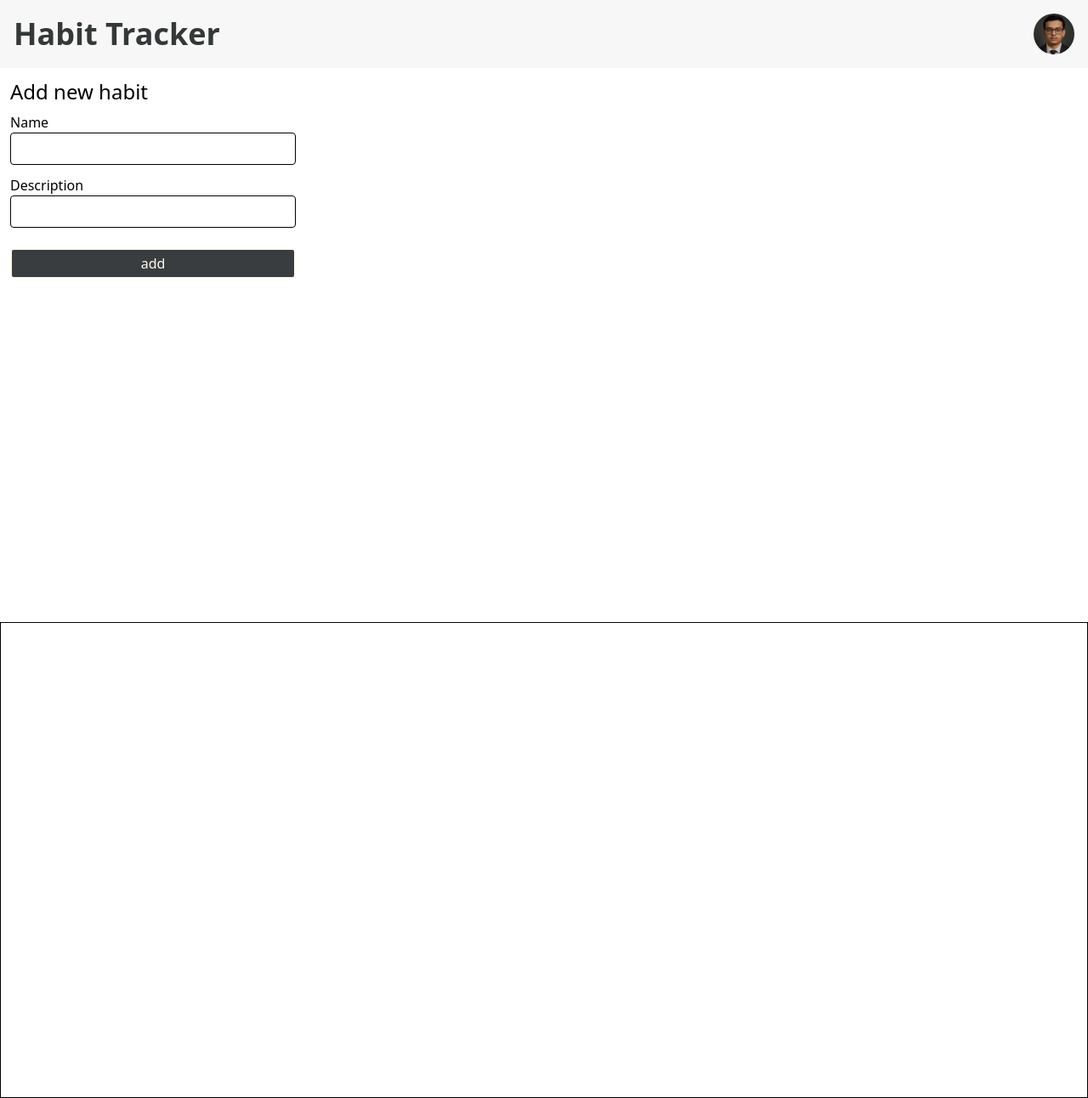
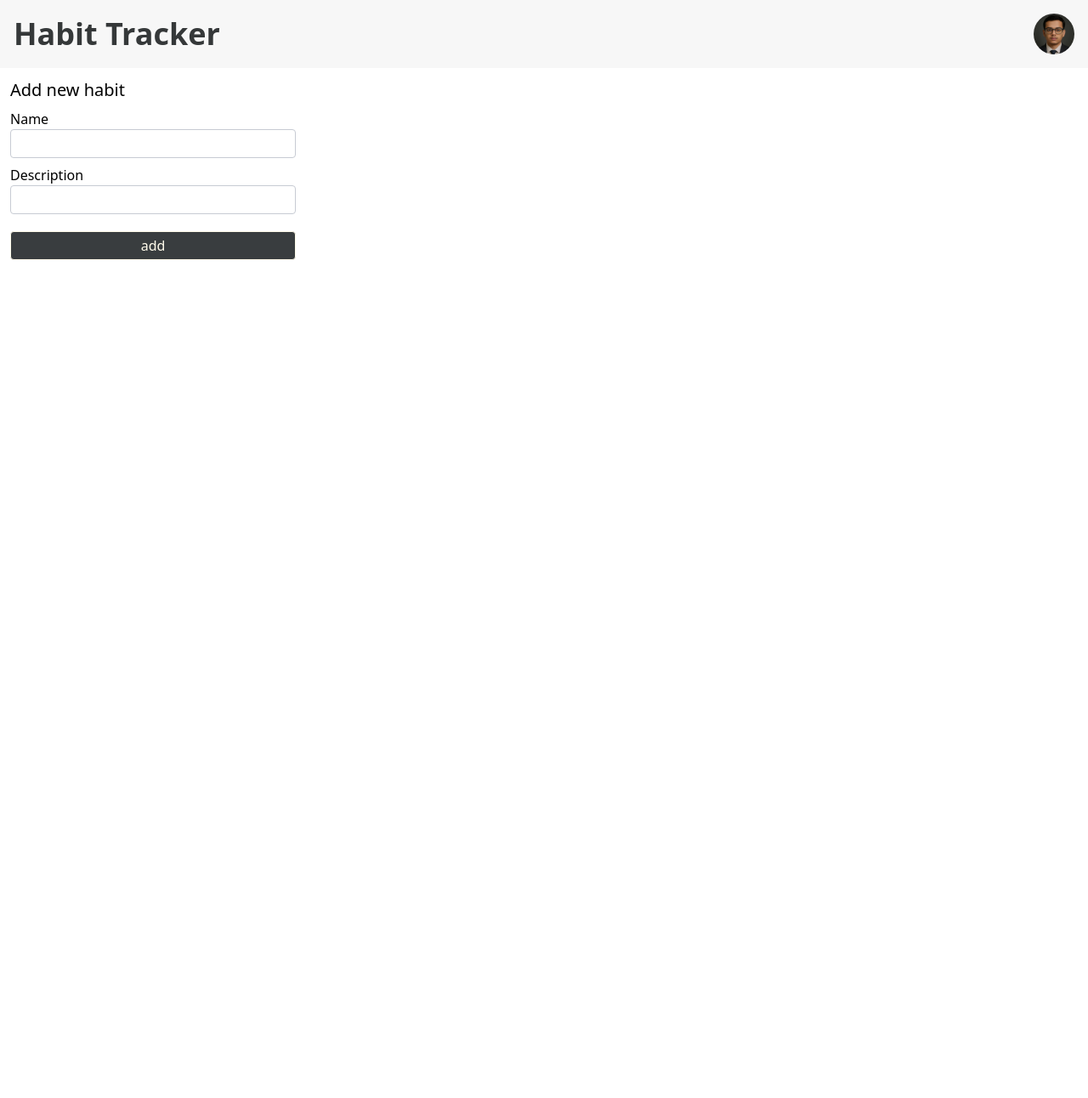
Before and after one commit to Harshwardhan9999/Habit-Tracker, a React (Vite) app: page / in a window 1280 px wide. Shown: the whole page at 85% size. After the commit the page ends 800 px from the top, so only its background shows below. Built offline with nearby package versions, Linux system fonts and the light colour scheme.

Commit message:
added blur bg with a centered dialog box for editing and saving the habit.

```diff
--- a/src/App.css
+++ b/src/App.css
@@ -5,9 +5,9 @@
 }
 
 .form-label {
-  /* @apply ; */
+  @apply font-light;
 }
 
 .form-input {
-  @apply border text-xl px-3 py-1 mb-3 rounded;
+  @apply border border-[rgb(199,203,211)] mb-2 w-full text-[16px] px-3 py-1 rounded;
 }
--- a/src/App.jsx
+++ b/src/App.jsx
@@ -65,16 +65,17 @@ function App() {
           deleteHabit={deleteHabit}
         />
       </div>
-      <div className="flex justify-center border items-center min-h-[70vh]">
-        {viewedHabit && (
+      {viewedHabit && (
+        <div className="fixed inset-0 flex justify-around items-center z-50 backdrop-blur-sm  bg-[rgba(0,0,0,0.2)]">
           <HabitCard
             id={viewedHabit.id}
             saveCard={saveCard}
             HabitName={viewedHabit.name}
             Description={viewedHabit.description}
+            onCancel={() => setViewedHabit(null)}
           />
-        )}
-      </div>
+        </div>
+      )}
     </>
   );
 }
--- a/src/components/CompletedHabitList.jsx
+++ b/src/components/CompletedHabitList.jsx
@@ -4,7 +4,7 @@ import Habit from './Habit';
 const CompletedHabitList = ({habits, toggleComplete, deleteHabit, viewHabit}) => {
   return (
     <ul className="mt-3 w-[360px] h-[80vh] overflow-auto">
-      {habits.length > 0 && <h1 className="text-2xl mt-1 mb-4">Completed Habits</h1>}
+      {habits.length > 0 && <h1 className="text-xl font-normal mt-1 mb-4">Completed Habits</h1>}
       {habits
         .filter((h) => h.isCompleted)
         .map((habit) => (
--- a/src/components/Habit.jsx
+++ b/src/components/Habit.jsx
@@ -20,7 +20,7 @@ const Habit = ({habit, toggleComplete, deleteHabit, viewHabit}) => {
   }
 
   return (
-    <div onClick={viewH} className="w-[360px] cursor-pointer relative flex items-center border h-fit mb-2 rounded-xl pr-3 py-1 list-none">
+    <div className="w-[360px] cursor-pointer relative flex items-center border h-fit mb-2 rounded-xl pr-3 py-1 list-none">
       <button onClick={toggle}>
         <TiTick
           size={"1.5rem"}
@@ -28,11 +28,11 @@ const Habit = ({habit, toggleComplete, deleteHabit, viewHabit}) => {
           className="m-3 border-2 rounded-3xl cursor-pointer"
         />
       </button>
-      <div>
+      <div onClick={viewH} className='w-full'>
         <h2 className="text-xl">{habit.name}</h2>
         <p className="leading-4 mt-1 ">{habit.description}</p>
       </div>
-      <button onClick={deleteH} className='absolute right-0'>
+      <button onClick={deleteH} className="absolute w-[48px] right-0">
         <MdDeleteForever
           size={"1.5rem"}
           color="#393D3F"
--- a/src/components/HabitCard.jsx
+++ b/src/components/HabitCard.jsx
@@ -5,17 +5,13 @@ import { useState } from 'react';
 
 
 
-const HabitCard = ({id, HabitName, Description, saveCard}) => {
+const HabitCard = ({id, HabitName, Description, saveCard, onCancel}) => {
 
     const [habitName, setHabitName] = useState(HabitName);
     const [description, setDescription] = useState(Description);
 
     console.log(HabitName);
 
-    const formId = document.getElementById('form');
-    const toggleCard = () => {
-      formId.toggleAttribute('hidden');
-    }
     const handleSubmit = (e) => {
       e.preventDefault();
       saveCard(id, habitName, description);
@@ -23,7 +19,11 @@ const HabitCard = ({id, HabitName, Description, saveCard}) => {
 
 
   return (
-    <form id='form' className="border flex p-6 flex-col gap-4 m-auto h-64 rounded-2xl ">
+    <form
+      onSubmit={handleSubmit}
+      id="form"
+      className="border bg-white flex p-6 flex-col absolute gap-4 h-64 rounded-2xl "
+    >
       <h1 className="text-xl font-normal mb-2">Add new habit</h1>
       <div className="flex items-center font-light justify-between">
         <label className="form-label" htmlFor="habitName">
@@ -53,8 +53,8 @@ const HabitCard = ({id, HabitName, Description, saveCard}) => {
       </div>
       <div className="flex justify-around w-[280px] m-auto">
         <button
-          onClick={toggleCard}
-          type="submit"
+          onClick={onCancel}
+          type="button"
           className="
           bg-[rgb(255,255,255)] rounded border-1 mt-3 text-black-50 border-[rgb(199,203,211)]
           px-3 py-1 hover:bg-[rgb(247,249,250)] w-[100px]
@@ -63,7 +63,6 @@ const HabitCard = ({id, HabitName, Description, saveCard}) => {
           Cancel
         </button>
         <button
-          onClick={handleSubmit}
           type="submit"
           className="
           bg-[#393D3F] border-[#393d3f] rounded border-2 mt-3 text-amber-50
--- a/src/components/HabitList.jsx
+++ b/src/components/HabitList.jsx
@@ -5,7 +5,7 @@ const HabitList = ({habits, toggleComplete, deleteHabit, viewHabit}) => {
 
   return (
     <ul className="mt-3 w-[360px] h-[80vh] overflow-auto">
-      {habits.length > 0 && <h1 className='text-2xl mt-1 mb-4'>Habits</h1>}
+      {habits.length > 0 && <h1 className='text-xl font-normal mt-1 mb-4'>Habits</h1>}
       {habits.filter(h => !h.isCompleted).map((habit) => (
         <Habit habit={habit} key={habit.id} viewHabit={viewHabit} toggleComplete={toggleComplete} deleteHabit={deleteHabit}/>
       ))}
--- a/src/components/NewHabit.jsx
+++ b/src/components/NewHabit.jsx
@@ -27,7 +27,7 @@ const NewHabit = ({addHabit}) => {
         className="flex m-0 flex-col w-[360px] p-3 mt-0"
         onSubmit={handleSubmit}
       >
-      <h1 className="text-2xl mb-2">Add new habit</h1>
+      <h1 className="text-xl font-normal mb-2">Add new habit</h1>
         <label className="form-label" htmlFor="habitName">
           Name
         </label>
@@ -53,8 +53,8 @@ const NewHabit = ({addHabit}) => {
         <button
           type="submit"
           className="
-        bg-[#393D3F] rounded border-2 mt-3 text-amber-50
-        px-3 py-1 hover:bg-[#111111]
+        bg-[#393D3F] rounded border-1 mt-3 text-amber-50
+        px-3 py-1 hover:bg-[#111111] w-full
         "
         >
           add
```
